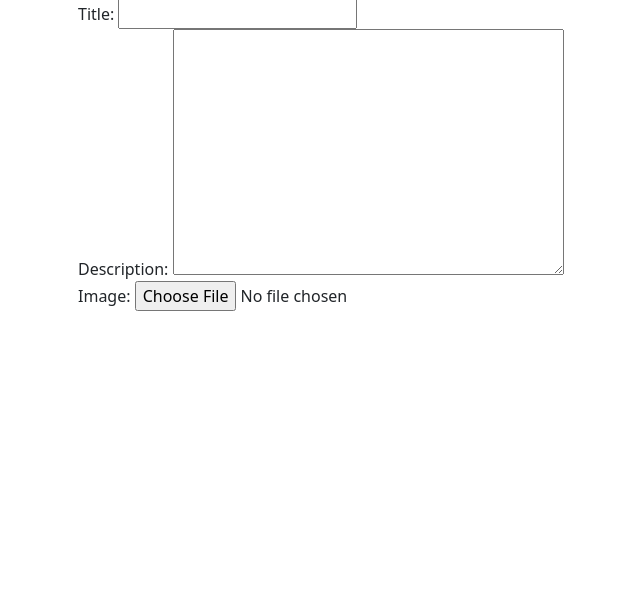
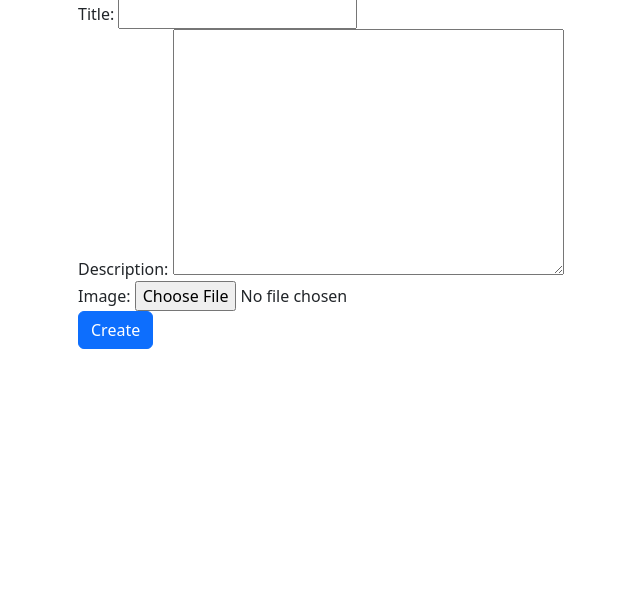
Before and after one commit to TheFoxKD/python-django-test-task, a Django app: page /shops/create/ in a window 1280 px wide. Shown: the part 67-656 px from the top of the page, without its empty margins (4-644 px from the left). Run offline with Django 5.2, Linux system fonts and the light colour scheme; parts of the project's set-up code (start-up, migrations or seed data) failed here and were passed over; some libraries are stand-ins or nearby versions.

Commit message:
feat: Update shop_create.html to include form submission button
This commit updates the shop_create.html template to include a form
submission button. The button allows users to create a new shop by
submitting the form. This enhancement improves the user experience by
providing a clear and intuitive way to create a shop.

```diff
--- a/web/apps/core/templates/core/shop/shop_create.html
+++ b/web/apps/core/templates/core/shop/shop_create.html
@@ -1,5 +1,9 @@
 {% extends 'core/extend_base.html' %}
 
 {% block content %}
-    {{ form }}
+    <form method="post" enctype="multipart/form-data">
+        {% csrf_token %}
+        {{ form }}
+        <button type="submit" class="btn btn-primary">Create</button>
+    </form>
 {% endblock content %}
```
